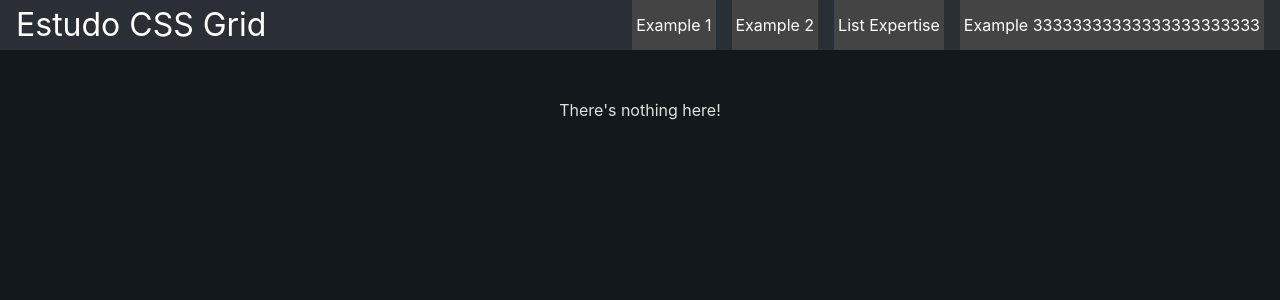
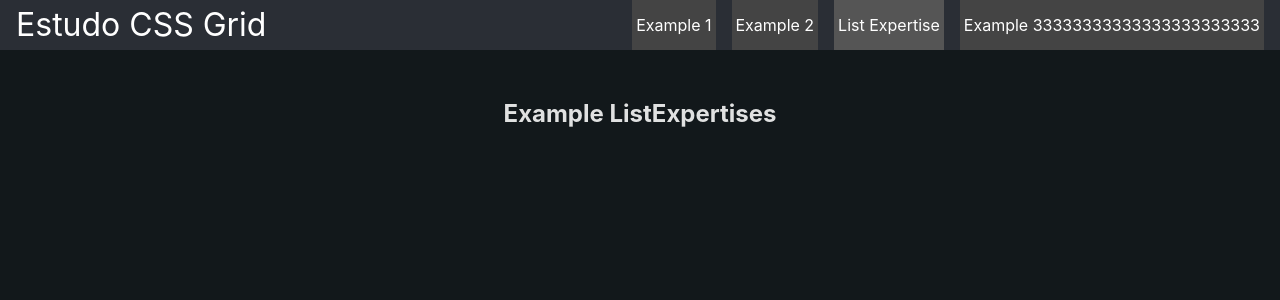
Before and after one commit to GustavoRizzo/estudo-css-grid, a React (Vite) app: page /ListExpertises in a window 1280 px wide. Shown: the top 300 px of the page. Built offline with nearby package versions, Linux system fonts and the light colour scheme.

Commit message:
Change the name ListExpertises

```diff
--- a/src/App.tsx
+++ b/src/App.tsx
@@ -3,7 +3,7 @@ import { Routes, Route, Link } from "react-router-dom";
 import Navbar from './components/Navbar/Navbar';
 import Example2 from './pages/Example2';
 import Example1 from './pages/Example1';
-import ListExpertise from './pages/ListExpertise';
+import ListExpertises from './pages/ListExpertises';
 import Home from './pages/Home';
 
 
@@ -17,7 +17,7 @@ function App() {
           <Route path="/" element={<Home />} />
           <Route path="example1" element={<Example1 />} />
           <Route path="example2" element={<Example2 />} />
-          <Route path="ListExpertise" element={<ListExpertise />} />
+          <Route path="ListExpertises" element={<ListExpertises />} />
 
           <Route
             path="*"
--- a/src/components/Navbar/Navbar.tsx
+++ b/src/components/Navbar/Navbar.tsx
@@ -9,7 +9,7 @@ export default function Navbar() {
             <ul className="navbar__options">
                 <CustomLink to="/example1">Example 1</CustomLink>
                 <CustomLink to="/example2">Example 2</CustomLink>
-                <CustomLink to="/Listexpertise">List Expertise</CustomLink>
+                <CustomLink to="/ListExpertises">List Expertise</CustomLink>
 
                 <CustomLink to="/example3">Example 33333333333333333333333</CustomLink>
             </ul>
--- a/src/pages/ListExpertise.tsx
+++ /dev/null
@@ -1,7 +0,0 @@
-export default function ListExpertise() {
-    return (
-      <main style={{ padding: "1rem 0" }}>
-        <h2>Example ListExpertise</h2>
-      </main>
-    );
-  }
--- /dev/null
+++ b/src/pages/ListExpertises.tsx
@@ -0,0 +1,7 @@
+export default function ListExpertises() {
+    return (
+      <main style={{ padding: "1rem 0" }}>
+        <h2>Example ListExpertises</h2>
+      </main>
+    );
+  }
```
